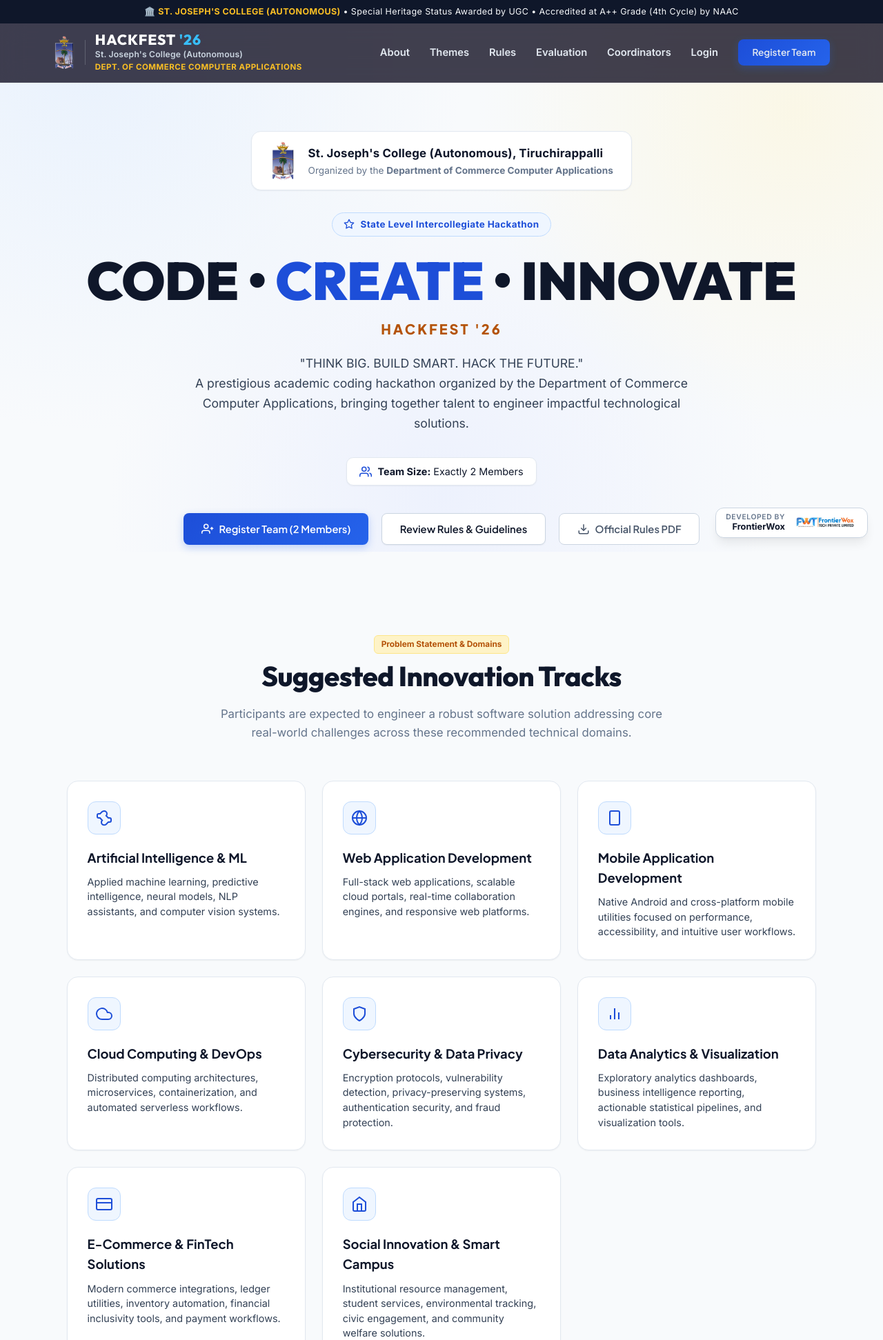
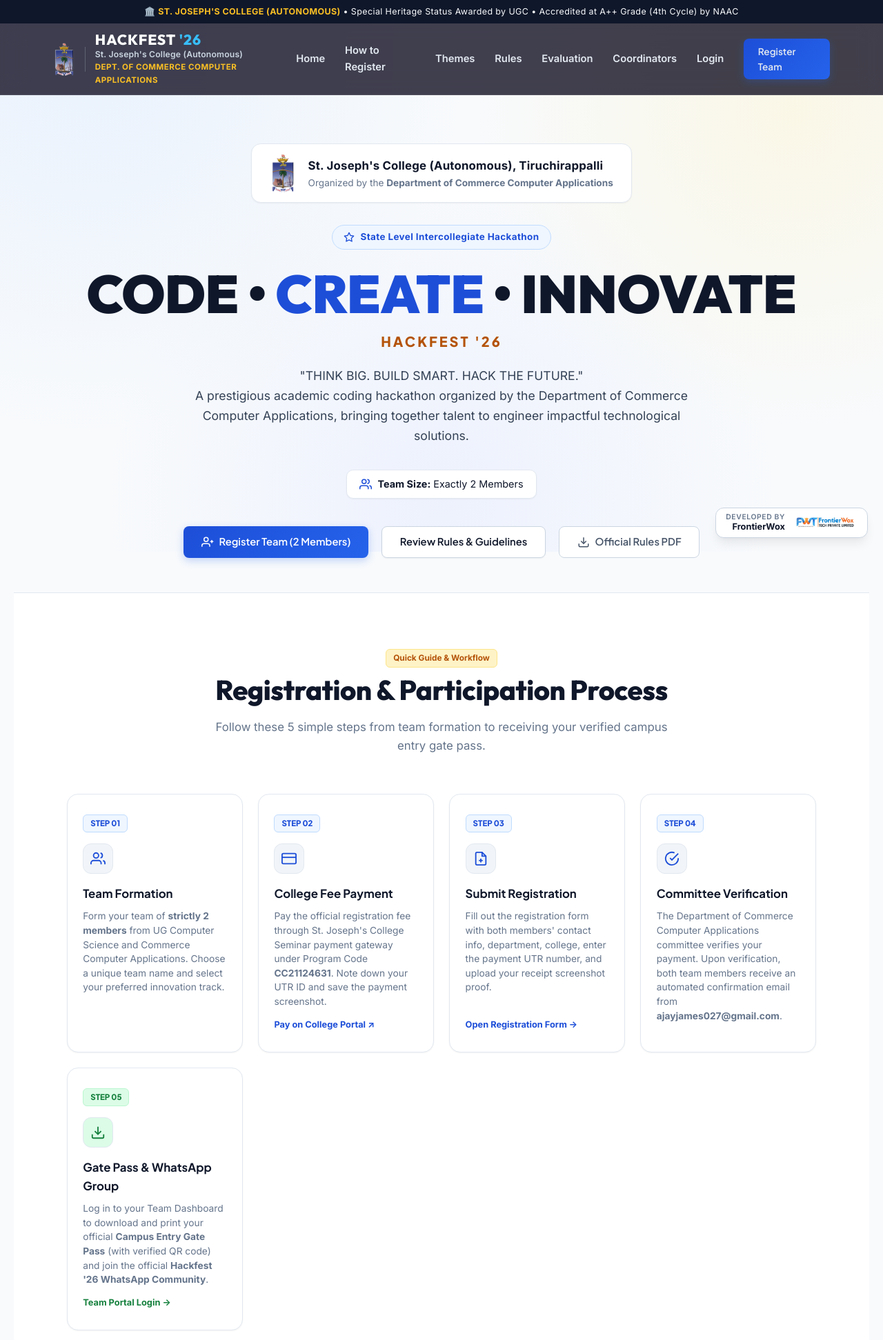
Before and after one commit to ajayjames027/com_ca, a PHP site: page / in a window 1280 px wide. Shown: the top 1943 px of the page at 69% size. Run offline with PHP 8.4, Linux system fonts and the light colour scheme.

Commit message:
Add Step-by-Step Registration & Participation Process quick guide on home page

```diff
--- a/index.html
+++ b/index.html
@@ -28,7 +28,8 @@
         </a>
 
         <div class="nav-links">
-            <a href="#about">About</a>
+            <a href="#home">Home</a>
+            <a href="#guide">How to Register</a>
             <a href="#tracks">Themes</a>
             <a href="#rules">Rules</a>
             <a href="#evaluation">Evaluation</a>
@@ -83,6 +84,91 @@
                 <svg width="18" height="18" viewBox="0 0 24 24" fill="none" stroke="currentColor" stroke-width="2"><path d="M21 15v4a2 2 0 0 1-2 2H5a2 2 0 0 1-2-2v-4"></path><polyline points="7 10 12 15 17 10"></polyline><line x1="12" y1="15" x2="12" y2="3"></line></svg>
                 Official Rules PDF
             </a>
+        </div>
+    </section>
+
+    <!-- Quick Registration Guide & Workflow -->
+    <section class="content-section" id="guide" style="background: #ffffff; border-top: 1px solid var(--border-subtle); border-bottom: 1px solid var(--border-subtle);">
+        <div class="section-header">
+            <span class="badge-tag">Quick Guide &amp; Workflow</span>
+            <h2>Registration &amp; Participation Process</h2>
+            <p>Follow these 5 simple steps from team formation to receiving your verified campus entry gate pass.</p>
+        </div>
+
+        <div class="process-grid">
+            <!-- Step 1 -->
+            <div class="process-card">
+                <span class="process-step-badge">Step 01</span>
+                <div class="process-icon-box">
+                    <svg width="22" height="22" viewBox="0 0 24 24" fill="none" stroke="currentColor" stroke-width="2"><path d="M17 21v-2a4 4 0 0 0-4-4H5a4 4 0 0 0-4 4v2"></path><circle cx="9" cy="7" r="4"></circle><path d="M23 21v-2a4 4 0 0 0-3-3.87"></path><path d="M16 3.13a4 4 0 0 1 0 7.75"></path></svg>
+                </div>
+                <h3>Team Formation</h3>
+                <p>Form your team of <strong>strictly 2 members</strong> from UG Computer Science and Commerce Computer Applications. Choose a unique team name and select your preferred innovation track.</p>
+            </div>
+
+            <!-- Step 2 -->
+            <div class="process-card">
+                <span class="process-step-badge">Step 02</span>
+                <div class="process-icon-box">
+                    <svg width="22" height="22" viewBox="0 0 24 24" fill="none" stroke="currentColor" stroke-width="2"><rect x="1" y="4" width="22" height="16" rx="2" ry="2"></rect><line x1="1" y1="10" x2="23" y2="10"></line></svg>
+                </div>
+                <h3>College Fee Payment</h3>
+                <p>Pay the official registration fee through St. Joseph's College Seminar payment gateway under Program Code <strong>CC21124631</strong>. Note down your UTR ID and save the payment screenshot.</p>
+                <a href="https://service.sjctni.edu/Seminar/25/index.php?programcode=CC21124631" target="_blank" class="process-link">
+                    Pay on College Portal ↗
+                </a>
+            </div>
+
+            <!-- Step 3 -->
+            <div class="process-card">
+                <span class="process-step-badge">Step 03</span>
+                <div class="process-icon-box">
+                    <svg width="22" height="22" viewBox="0 0 24 24" fill="none" stroke="currentColor" stroke-width="2"><path d="M14 2H6a2 2 0 0 0-2 2v16a2 2 0 0 0 2 2h12a2 2 0 0 0 2-2V8z"></path><polyline points="14 2 14 8 20 8"></polyline><line x1="12" y1="18" x2="12" y2="12"></line><line x1="9" y1="15" x2="15" y2="15"></line></svg>
+                </div>
+                <h3>Submit Registration</h3>
+                <p>Fill out the registration form with both members' contact info, department, college, enter the payment UTR number, and upload your receipt screenshot proof.</p>
+                <a href="register.html" class="process-link">
+                    Open Registration Form →
+                </a>
+            </div>
+
+            <!-- Step 4 -->
+            <div class="process-card">
+                <span class="process-step-badge">Step 04</span>
+                <div class="process-icon-box">
+                    <svg width="22" height="22" viewBox="0 0 24 24" fill="none" stroke="currentColor" stroke-width="2"><path d="M22 11.08V12a10 10 0 1 1-5.93-9.14"></path><polyline points="22 4 12 14.01 9 11.01"></polyline></svg>
+                </div>
+                <h3>Committee Verification</h3>
+                <p>The Department of Commerce Computer Applications committee verifies your payment. Upon verification, both team members receive an automated confirmation email from <strong>ajayjames027@gmail.com</strong>.</p>
+            </div>
+
+            <!-- Step 5 -->
+            <div class="process-card">
+                <span class="process-step-badge" style="background: #dcfce7; color: #15803d; border-color: #bbf7d0;">Step 05</span>
+                <div class="process-icon-box" style="background: #dcfce7; color: #15803d;">
+                    <svg width="22" height="22" viewBox="0 0 24 24" fill="none" stroke="currentColor" stroke-width="2"><path d="M21 15v4a2 2 0 0 1-2 2H5a2 2 0 0 1-2-2v-4"></path><polyline points="7 10 12 15 17 10"></polyline><line x1="12" y1="15" x2="12" y2="3"></line></svg>
+                </div>
+                <h3>Gate Pass &amp; WhatsApp Group</h3>
+                <p>Log in to your Team Dashboard to download and print your official <strong>Campus Entry Gate Pass</strong> (with verified QR code) and join the official <strong>Hackfest '26 WhatsApp Community</strong>.</p>
+                <a href="login.html" class="process-link" style="color: #15803d;">
+                    Team Portal Login →
+                </a>
+            </div>
+        </div>
+
+        <div class="process-cta-banner">
+            <div>
+                <h4 style="font-family: 'Plus Jakarta Sans', sans-serif; font-size: 1.15rem; color: var(--text-main); margin-bottom: 4px;">Ready to Compete in Hackfest '26?</h4>
+                <p style="color: var(--text-muted); font-size: 0.9rem;">Register your two-member team today and secure your campus entry gate pass.</p>
+            </div>
+            <div style="display: flex; gap: 12px; flex-wrap: wrap;">
+                <a href="https://service.sjctni.edu/Seminar/25/index.php?programcode=CC21124631" target="_blank" class="btn btn-secondary">
+                    Pay on College Gateway (CC21124631) ↗
+                </a>
+                <a href="register.html" class="btn btn-primary">
+                    Register Team Now →
+                </a>
+            </div>
         </div>
     </section>
 
--- a/style.css
+++ b/style.css
@@ -421,6 +421,104 @@ nav {
   font-size: 1.05rem;
   max-width: 680px;
   margin: 0 auto;
+}
+
+/* Quick Registration Guide / Process Timeline */
+.process-grid {
+  display: grid;
+  grid-template-columns: repeat(auto-fit, minmax(210px, 1fr));
+  gap: 1.4rem;
+  position: relative;
+}
+
+.process-card {
+  background: #ffffff;
+  border: 1px solid var(--border-subtle);
+  border-radius: 16px;
+  padding: 1.8rem 1.4rem;
+  box-shadow: var(--shadow-sm);
+  transition: all 0.25s ease;
+  position: relative;
+  display: flex;
+  flex-direction: column;
+}
+
+.process-card:hover {
+  transform: translateY(-4px);
+  border-color: var(--border-focus);
+  box-shadow: var(--shadow-md);
+}
+
+.process-step-badge {
+  display: inline-block;
+  font-family: 'Plus Jakarta Sans', sans-serif;
+  font-size: 0.72rem;
+  font-weight: 800;
+  text-transform: uppercase;
+  color: var(--primary);
+  background: var(--primary-light);
+  border: 1px solid var(--primary-border);
+  padding: 3px 10px;
+  border-radius: 6px;
+  margin-bottom: 1rem;
+  width: fit-content;
+}
+
+.process-icon-box {
+  width: 44px;
+  height: 44px;
+  border-radius: 12px;
+  background: #f1f5f9;
+  border: 1px solid var(--border-subtle);
+  display: flex;
+  align-items: center;
+  justify-content: center;
+  color: var(--primary);
+  margin-bottom: 1rem;
+}
+
+.process-card h3 {
+  font-family: 'Plus Jakarta Sans', sans-serif;
+  font-size: 1.05rem;
+  font-weight: 700;
+  color: var(--text-main);
+  margin-bottom: 0.5rem;
+}
+
+.process-card p {
+  font-size: 0.86rem;
+  color: var(--text-muted);
+  line-height: 1.5;
+  flex: 1;
+}
+
+.process-link {
+  display: inline-flex;
+  align-items: center;
+  gap: 4px;
+  font-size: 0.8rem;
+  font-weight: 700;
+  color: var(--primary);
+  text-decoration: none;
+  margin-top: 0.8rem;
+}
+
+.process-link:hover {
+  text-decoration: underline;
+}
+
+.process-cta-banner {
+  margin-top: 2.5rem;
+  background: linear-gradient(135deg, #eff6ff, #ffffff);
+  border: 1px solid #bfdbfe;
+  border-radius: 16px;
+  padding: 1.8rem 2.2rem;
+  display: flex;
+  align-items: center;
+  justify-content: space-between;
+  flex-wrap: wrap;
+  gap: 1.2rem;
+  box-shadow: var(--shadow-sm);
 }
 
 /* Innovation Tracks Grid */
```
